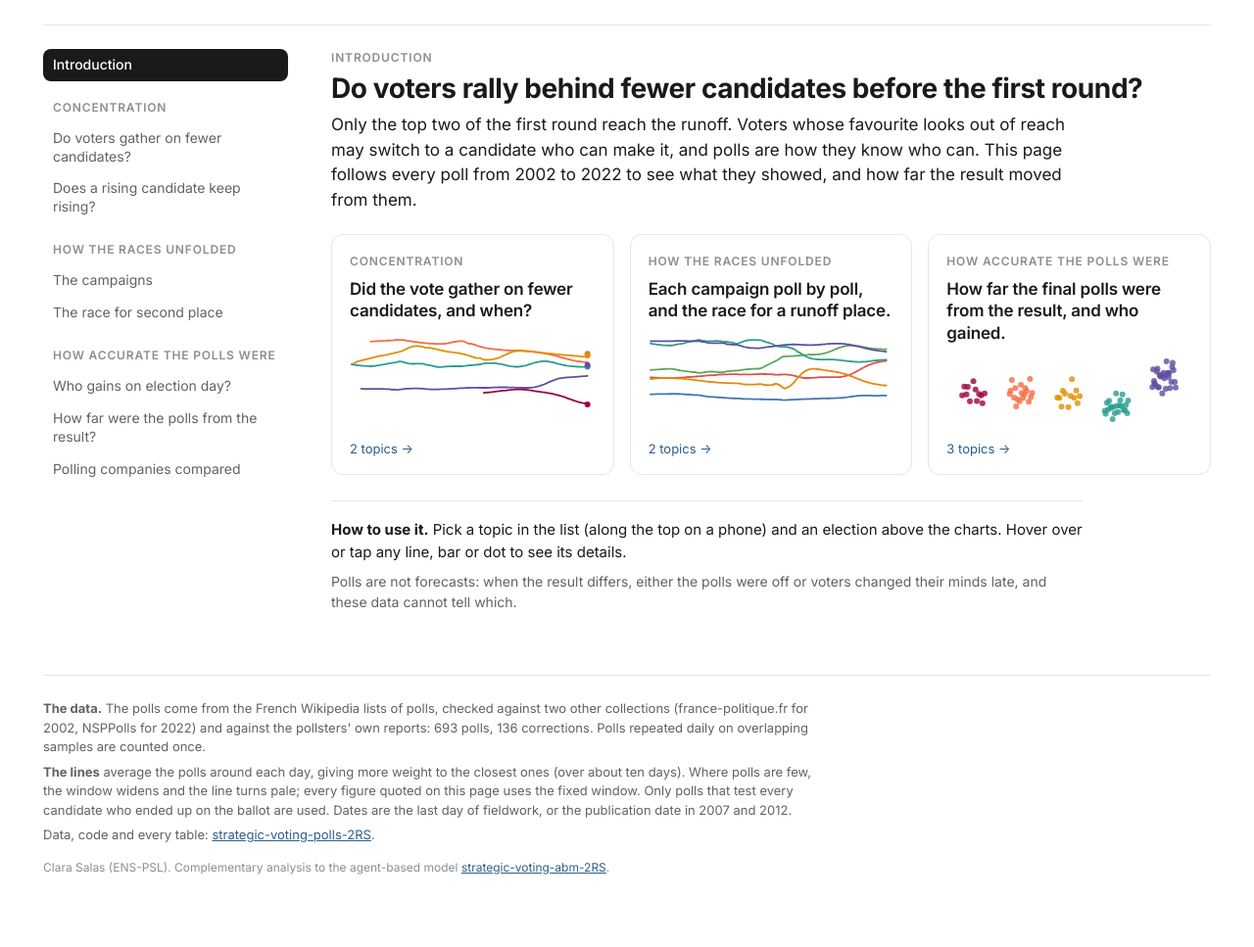
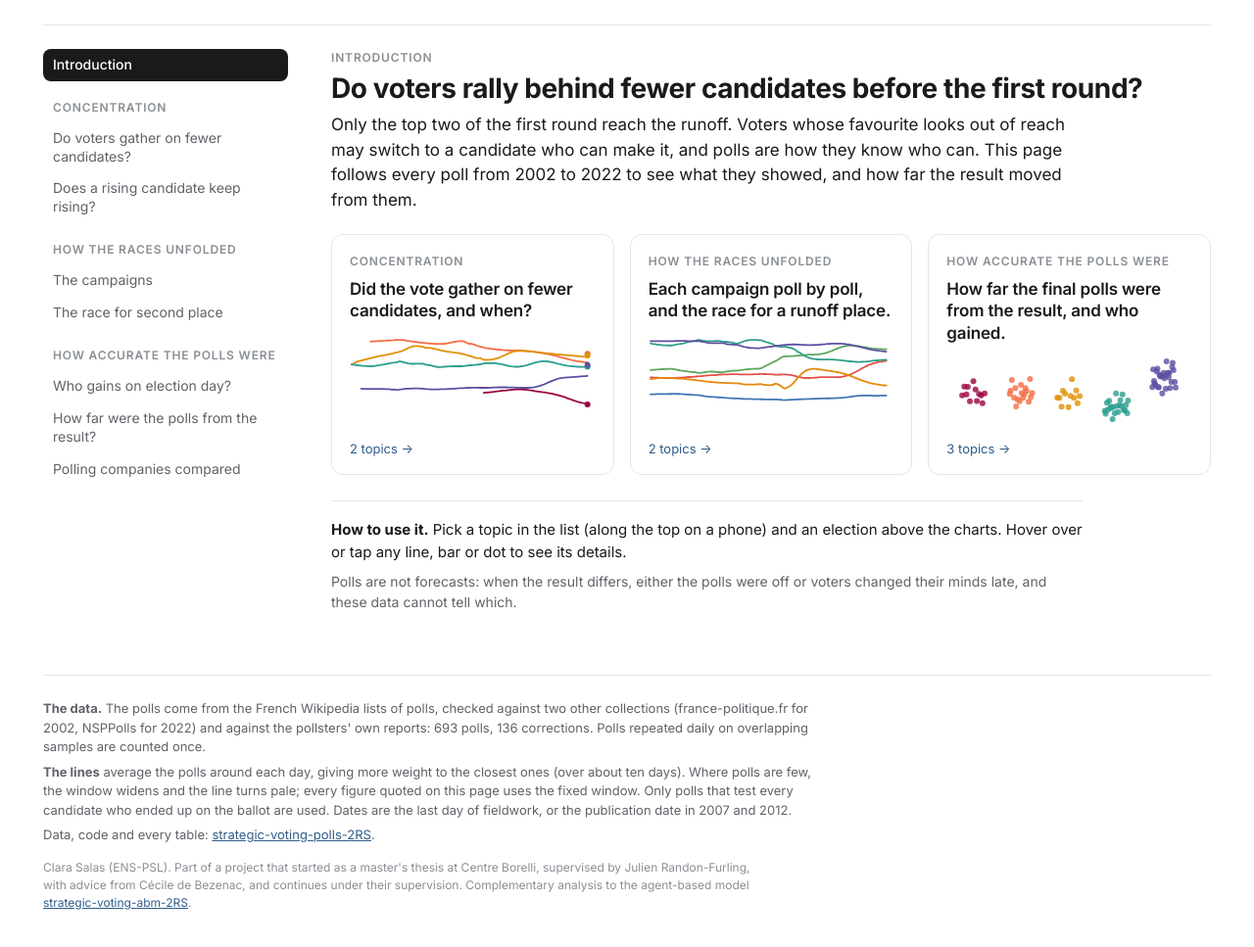
Before and after one commit to clarasalas/strategic-voting-polls-2RS, a plain HTML site: page docs/index.html in a window 1280 px wide. Shown: the part 135-1102 px from the top of the page at 98% size. Drawn offline with Linux system fonts and the light colour scheme.

Commit message:
Credit thesis supervision (Julien Randon-Furling, Cécile de Bezenac)
Co-Authored-By: Claude Opus 5.5 <noreply@anthropic.com>
Claude-Session: https://claude.ai/code/session_01U57rHMZWzZcwc9sNdXEnDw

```diff
--- a/docs/index.html
+++ b/docs/index.html
@@ -471,7 +471,8 @@ footer .sig { color: var(--faint); font-size: 12px; margin-top: 14px; }
     the fixed window. Only polls that test every candidate who ended up on the ballot are used. Dates are the last day
     of fieldwork, or the publication date in 2007 and 2012.</p>
   <p>Data, code and every table: <a href="https://github.com/clarasalas/strategic-voting-polls-2RS">strategic-voting-polls-2RS</a>.</p>
-  <p class="sig">Clara Salas (ENS-PSL). Complementary analysis to the agent-based model
+  <p class="sig">Clara Salas (ENS-PSL). Part of a project that started as a master's thesis at Centre Borelli, supervised by
+    Julien Randon-Furling, with advice from Cécile de Bezenac, and continues under their supervision. Complementary analysis to the agent-based model
     <a href="https://github.com/clarasalas/strategic-voting-abm-2RS">strategic-voting-abm-2RS</a>.</p>
 </footer>
 </div>
```
Also changed, not shown: src/polls/page_template.html (+2 -1 lines), 1 other file.
